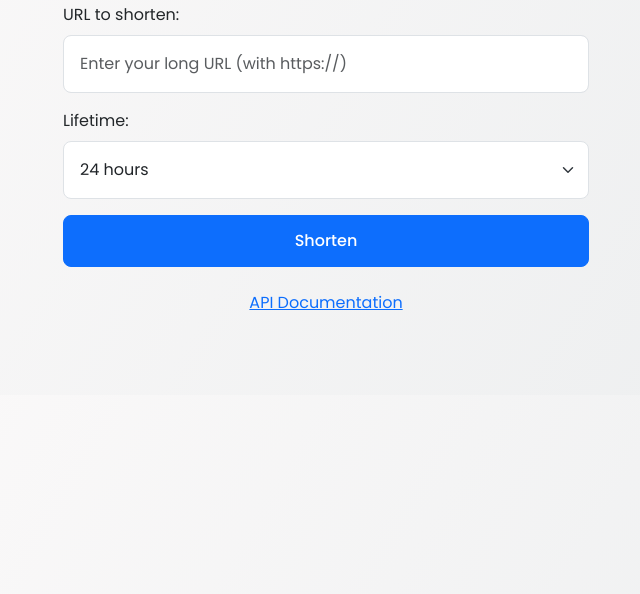
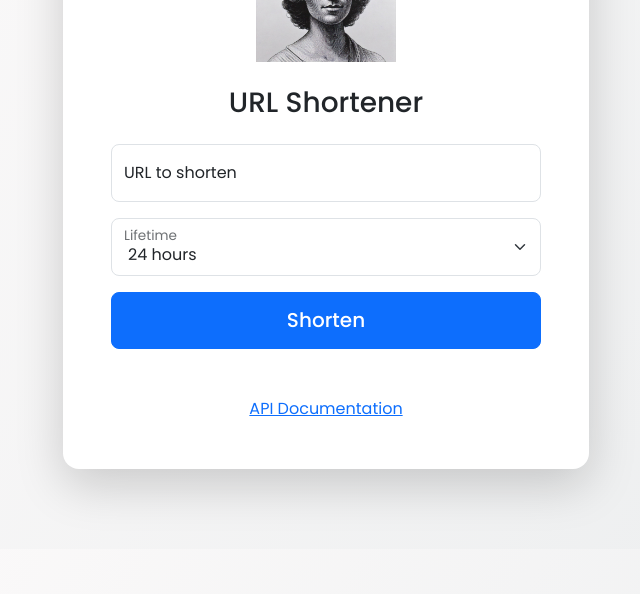
Before and after one commit to ClementLG/UrlShortener, a Flask app: page / in a window 1280 px wide. Shown: the part 206-800 px from the top of the page, without its empty margins (314-954 px from the left). Run offline with Flask 3, Linux system fonts and the light colour scheme; parts of the project's set-up code (start-up, migrations or seed data) failed here and were passed over.

Commit message:
minor esthetic improvement

```diff
--- a/app/templates/index.html
+++ b/app/templates/index.html
@@ -10,24 +10,25 @@
 </head>
 <body>
     <div class="container">
+        <div class="card p-4 p-md-5">
             {% include 'partials/logo.html' %}
-        <h1 class="mb-4 text-center visually-hidden">URL Shortener</h1>
+            <h1 class="h3 mb-4 text-center">URL Shortener</h1>
 
             <form id="shorten-form">
-            <div class="mb-3">
-                <label for="long_url" class="form-label">URL to shorten:</label>
-                <input type="url" class="form-control" id="long_url" name="long_url" placeholder="Enter your long URL (with https://)" required>
+                <div class="form-floating mb-3">
+                    <input type="url" class="form-control" id="long_url" name="long_url" placeholder="Enter your long URL" required>
+                    <label for="long_url">URL to shorten</label>
                 </div>
-            <div class="mb-3">
-                <label for="duration" class="form-label">Lifetime:</label>
+                <div class="form-floating mb-3">
                     <select class="form-select" id="duration" name="duration">
                         <option value="24h" selected>24 hours</option>
                         <option value="48h">48 hours</option>
                         <option value="1w">1 week</option>
                     </select>
+                    <label for="duration">Lifetime</label>
                 </div>
-            <div class="d-grid gap-2">
-                <button type="submit" class="btn btn-primary">Shorten</button>
+                <div class="d-grid">
+                    <button type="submit" class="btn btn-primary btn-lg">Shorten</button>
                 </div>
             </form>
 
@@ -35,6 +36,7 @@
 
             <div class="mt-4 text-center">
                 <a href="/apidocs/" target="_blank">API Documentation</a>
+            </div>
         </div>
     </div>
 
@@ -45,6 +47,10 @@
             const longUrl = document.getElementById('long_url').value;
             const duration = document.getElementById('duration').value;
             const resultDiv = document.getElementById('result');
+            const submitButton = e.target.querySelector('button[type="submit"]');
+
+            submitButton.disabled = true;
+            submitButton.innerHTML = `<span class="spinner-border spinner-border-sm" role="status" aria-hidden="true"></span> Shortening...`;
 
             const response = await fetch('/api/urls', {
                 method: 'POST',
@@ -62,18 +68,25 @@
             if (response.ok) {
                 resultDiv.innerHTML = `
                     <div class="alert alert-success" role="alert">
-                        Shortened URL: <a href="${data.short_url}" target="_blank">${data.short_url}</a>
-                        <button type="button" class="btn btn-outline-secondary btn-sm ms-2" onclick="copyToClipboard('${data.short_url}')">Copy</button>
-                        <a href="/stats/${data.short_url.split('/').pop()}" class="btn btn-outline-info btn-sm ms-2">Stats</a>
+                        <div>
+                            <strong>Success!</strong> Your short URL is ready:
+                            <a href="${data.short_url}" target="_blank" class="alert-link">${data.short_url}</a>
+                        </div>
+                        <div>
+                            <button type="button" class="btn btn-sm btn-light" onclick="copyToClipboard('${data.short_url}')">Copy</button>
+                            <a href="/stats/${data.short_url.split('/').pop()}" class="btn btn-sm btn-info">Stats</a>
+                        </div>
                     </div>
                 `;
             } else {
                 resultDiv.innerHTML = `
                     <div class="alert alert-danger" role="alert">
-                        ${data.error}
+                        <strong>Error:</strong> ${data.error}
                     </div>
                 `;
             }
+            submitButton.disabled = false;
+            submitButton.innerHTML = 'Shorten';
             return false;
         });
 
--- a/app/templates/partials/logo.html
+++ b/app/templates/partials/logo.html
@@ -1,5 +1,7 @@
 <div class="logo-container">
     <a href="/">
-        <img src="{{ url_for('static', filename='images/logo.png') }}" alt="Logo de MyShortener" class="logo-img">
+        <picture>
+            <img src="{{ url_for('static', filename='images/logo.webp') }}" alt="Logo de MyShortener" class="logo-img">
+        </picture>
     </a>
 </div>
```
Lines whose indentation alone changed are shown as unchanged.
